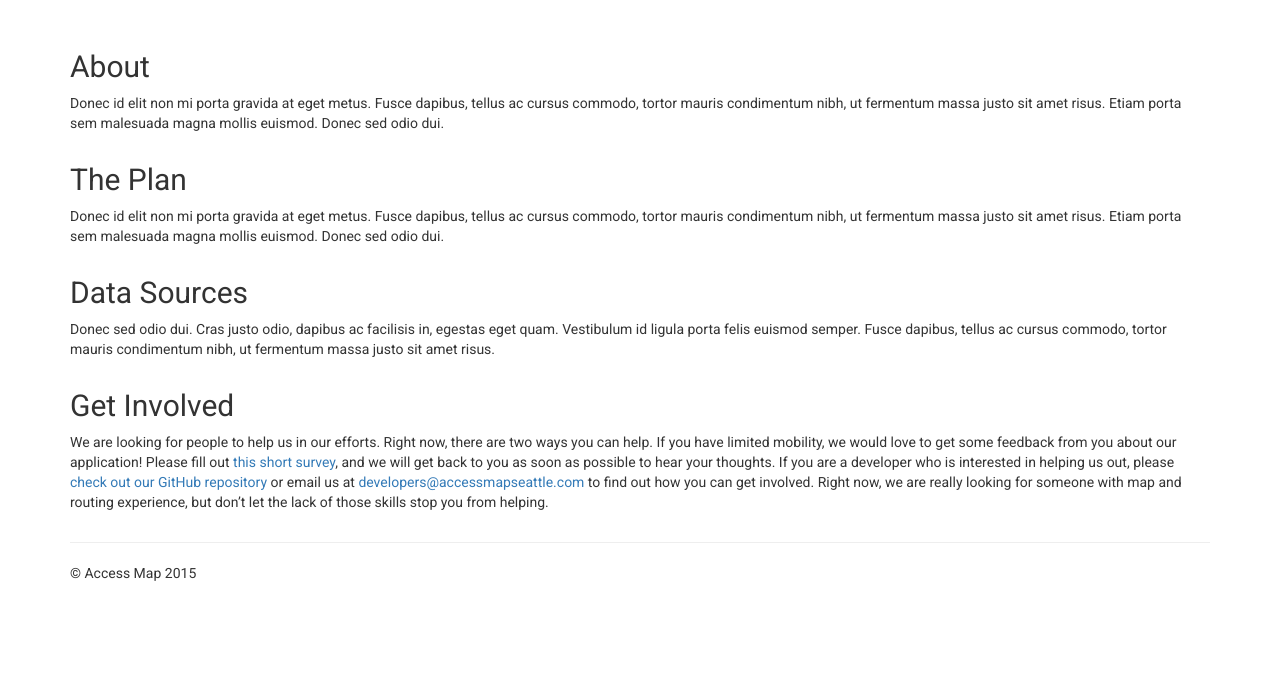
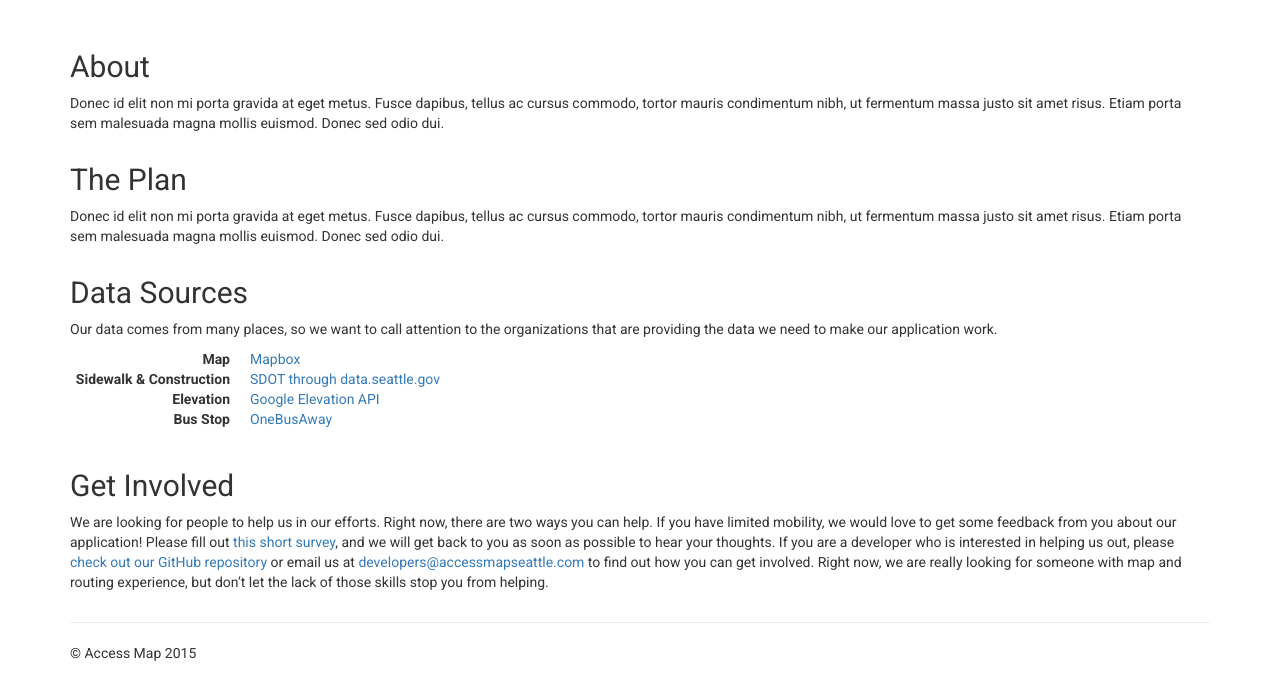
Before and after one commit to AccessMap/AccessMap-webapp-2015, a Flask app: page / in a window 1280 px wide. Shown: the part 359-1032 px from the top of the page. Before the commit the page ends 940 px from the top, so only its background shows below. Run offline with Flask 2, Linux system fonts and the light colour scheme; some libraries are stand-ins or nearby versions.

Commit message:
Data Sources content

```diff
--- a/templates/index.html
+++ b/templates/index.html
@@ -72,7 +72,14 @@
         <div class="col-md-12">
           <a name="datasources"></a>
           <h2>Data Sources</h2>
-          <p>Donec sed odio dui. Cras justo odio, dapibus ac facilisis in, egestas eget quam. Vestibulum id ligula porta felis euismod semper. Fusce dapibus, tellus ac cursus commodo, tortor mauris condimentum nibh, ut fermentum massa justo sit amet risus.</p>
+          <p>Our data comes from many places, so we want to call attention to the organizations that are providing the data we need to make our application work.
+              <dl class="dl-horizontal">
+                <dt>Map</dt><dd><a href="https://www.mapbox.com/">Mapbox</a></dd>
+                <dt>Sidewalk & Construction</dt><dd><a href="https://data.seattle.gov/">SDOT through data.seattle.gov</a></dd>
+                <dt>Elevation</dt><dd><a href="https://developers.google.com/maps/documentation/elevation/">Google Elevation API</a></dd>
+                <dt>Bus Stop</dt><dd><a href="http://pugetsound.onebusaway.org/p/OneBusAwayApiService.action">OneBusAway</a></dd>
+              </dl>
+          </p>
         </div>
       </div>
       <div class="row">
```
